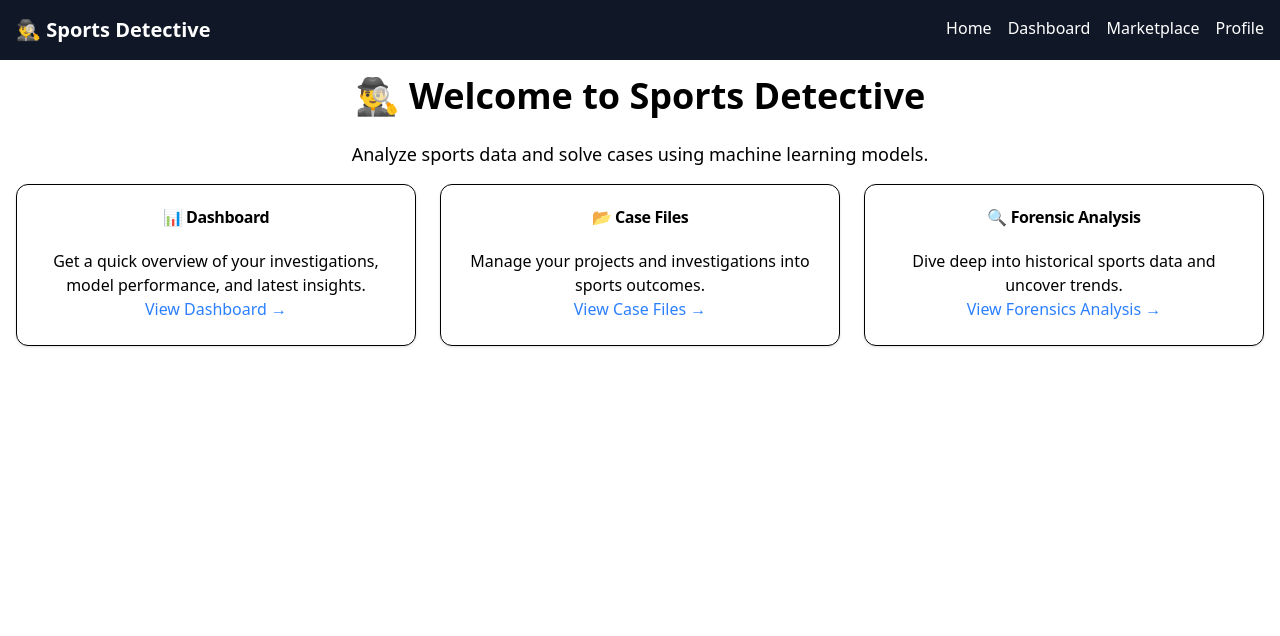
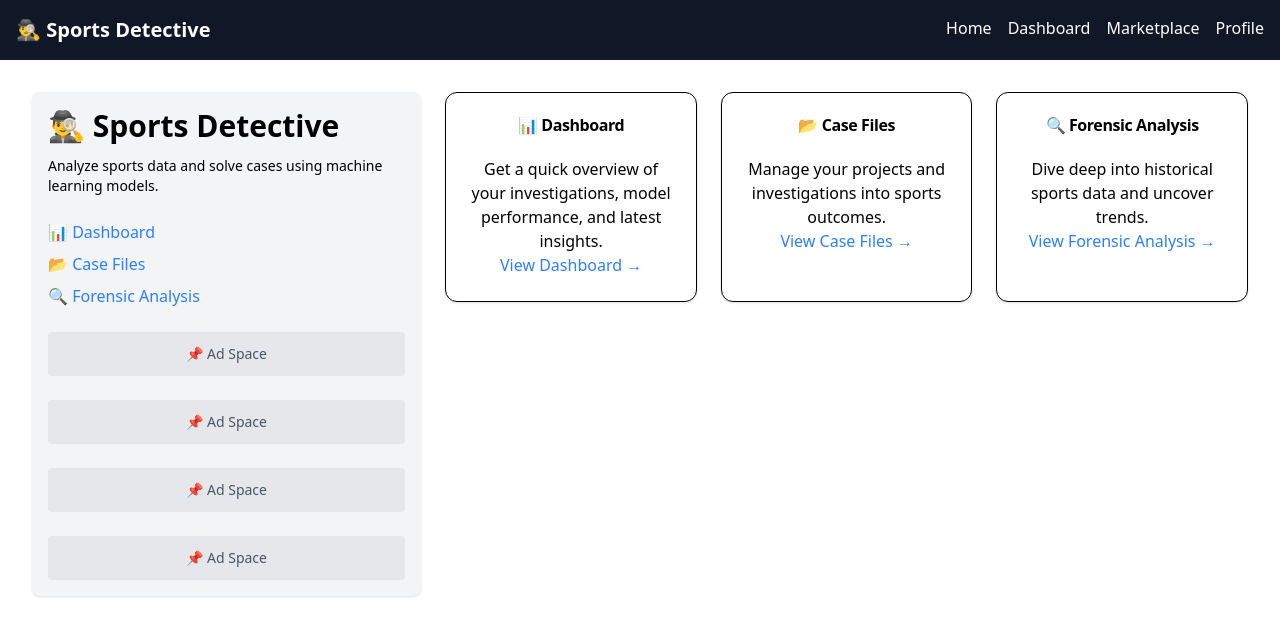
Before and after one commit to R-Daneel0livaw/sports-detective, a React (Vite) app: page / in a window 1280 px wide. Shown: the top 636 px of the page. Built offline with nearby package versions, Linux system fonts and the light colour scheme.

Commit message:
Updates to layout

```diff
--- a/src/pages/Home.tsx
+++ b/src/pages/Home.tsx
@@ -3,9 +3,34 @@ import { Link } from "react-router-dom";
 
 export default function Home() {
   return (
-    <div className="text-center">
-      <h1 className="text-4xl font-bold mb-6">🕵️‍♂️ Welcome to Sports Detective</h1>
-      <p className="text-lg mb-4">Analyze sports data and solve cases using machine learning models.</p>
+    <div className="container mx-auto p-4">
+      <div className="grid grid-cols-1 md:grid-cols-3 gap-6">
+        <aside className="md:col-span-1 hidden md:block sticky top-4 h-fit p-4 bg-gray-100 dark:bg-gray-800 rounded-lg shadow self-start">
+          <h2 className="text-3xl font-bold mb-3">🕵️‍♂️ Sports Detective</h2>
+          <p className="text-sm mb-6">Analyze sports data and solve cases using machine learning models.</p>
+          <nav className="space-y-2">
+            <Link to="/dashboard" className="block text-blue-500 hover:underline">📊 Dashboard</Link>
+            <Link to="/casefiles" className="block text-blue-500 hover:underline">📂 Case Files</Link>
+            <Link to="/forensicanalysis" className="block text-blue-500 hover:underline">🔍 Forensic Analysis</Link>
+          </nav>
+
+          <div className="mt-6 bg-gray-200 dark:bg-gray-700 p-3 text-center rounded">
+            <p className="text-sm text-gray-600 dark:text-gray-300">📌 Ad Space</p>
+          </div>
+          <div className="mt-6 bg-gray-200 dark:bg-gray-700 p-3 text-center rounded">
+            <p className="text-sm text-gray-600 dark:text-gray-300">📌 Ad Space</p>
+          </div>
+          <div className="mt-6 bg-gray-200 dark:bg-gray-700 p-3 text-center rounded">
+            <p className="text-sm text-gray-600 dark:text-gray-300">📌 Ad Space</p>
+          </div>
+          <div className="mt-6 bg-gray-200 dark:bg-gray-700 p-3 text-center rounded">
+            <p className="text-sm text-gray-600 dark:text-gray-300">📌 Ad Space</p>
+          </div>
+        </aside>
+
+        <main className="md:col-span-2 text-center">
+          {/* <h1 className="text-4xl font-bold mb-6">🕵️‍♂️ Welcome to Sports Detective</h1>
+          <p className="text-lg mb-4">Analyze sports data and solve cases using machine learning models.</p> */}
 
           <div className="grid grid-cols-1 md:grid-cols-3 gap-6">
             <Card>
@@ -37,9 +62,11 @@ export default function Home() {
               <CardContent>
                 Dive deep into historical sports data and uncover trends.
                 <br />
-            <Link to="/forensicanalysis" className="text-blue-500">View Forensics Analysis →</Link>
+                <Link to="/forensicanalysis" className="text-blue-500">View Forensic Analysis →</Link>
               </CardContent>
             </Card>
+          </div>
+        </main>
       </div>
     </div>
   );
```
Lines whose indentation alone changed are shown as unchanged.
